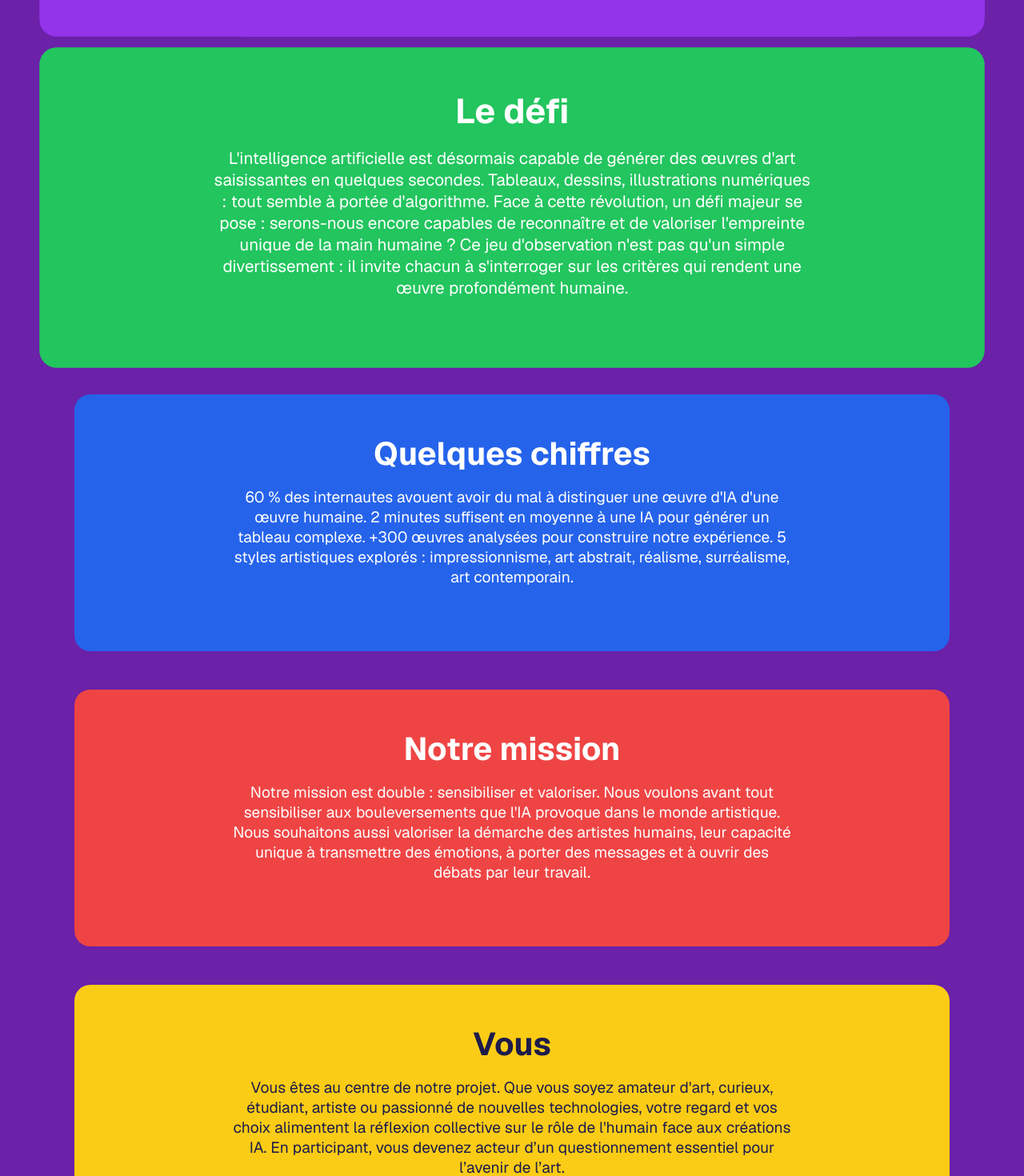
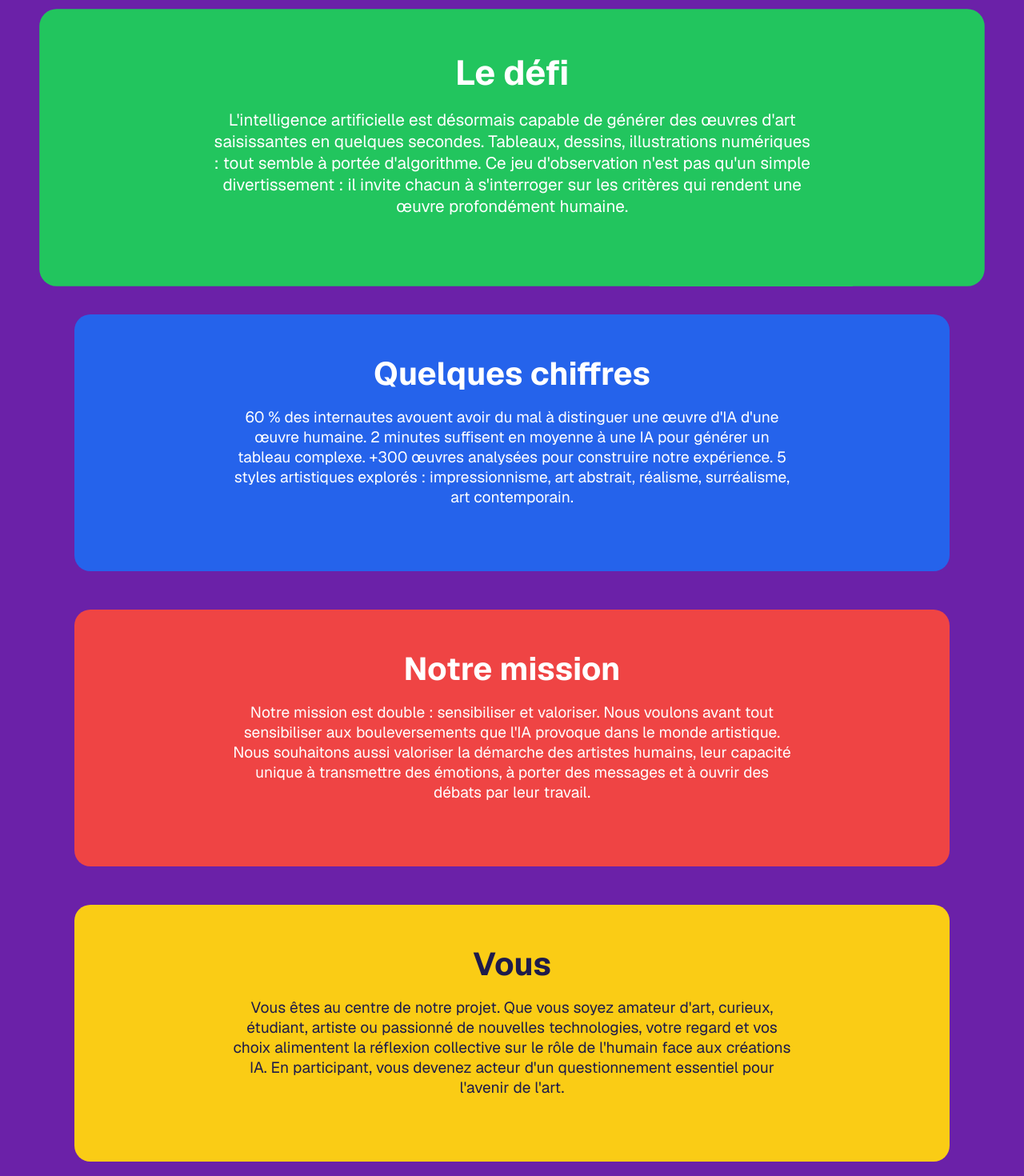
Before and after one commit to TeamLated/loeil-de-l-ia, a Next.js app: page / in a window 1280 px wide. Shown: the part 1460-2930 px from the top of the page at 80% size. Built offline with nearby package versions, Linux system fonts and the light colour scheme.

Commit message:
Correction des apostrophes et guillemets

```diff
--- a/app/layout.tsx
+++ b/app/layout.tsx
@@ -15,11 +15,10 @@ const geistMono = Geist_Mono({
   variable: "--font-geist-mono",
 });
 
-// Metadata
+// Métadonnées exportées proprement (utilisées automatiquement par Next.js)
 export const metadata: Metadata = {
   title: "L'Œil de l'IA",
-  description:
-    "Testez votre capacité à reconnaître une œuvre humaine face à une création par intelligence artificielle.",
+  description: "Testez votre capacité à reconnaître une œuvre humaine face à une création par intelligence artificielle.",
 };
 
 // Layout principal
@@ -30,12 +29,6 @@ export default function RootLayout({
 }) {
   return (
     <html lang="fr">
-      <head>
-        <meta charSet="utf-8" />
-        <meta name="viewport" content="width=device-width, initial-scale=1" />
-        <meta name="description" content={metadata.description || ""} />
-        <title>{metadata.title}</title>
-      </head>
       <body className={`${geistSans.variable} ${geistMono.variable} antialiased`}>
         {children}
       </body>
--- a/app/page.tsx
+++ b/app/page.tsx
@@ -14,7 +14,6 @@ export default function Home() {
         const rect = card.getBoundingClientRect();
         const windowHeight = window.innerHeight;
         const cardCenter = rect.top + rect.height / 2;
-
         if (cardCenter > windowHeight / 3 && cardCenter < (2 * windowHeight) / 3) {
           card.style.transform = "scale(1.08)";
         } else {
@@ -58,7 +57,7 @@ export default function Home() {
         </div>
       </header>
 
-      {/* SECTION 1 */}
+      {/* SECTION HERO */}
       <section className="hero">
         <img src="/images/logo.png" alt="Logo Team Lated" className="logo" />
         <h1>L'Œil de l'IA</h1>
@@ -69,10 +68,11 @@ export default function Home() {
         <div className="scrollDown">⬇️</div>
       </section>
 
-      {/* SECTION 2 */}
+      {/* SECTION EXPLICATION */}
       <section id="explanationSection" className="explanation">
         <h2 className="bigTitle">Pourquoi ce projet ?</h2>
         <div className="cards">
+          {/* Card 1 */}
           <div ref={(el) => el && (cardsRef.current[0] = el)} className="card purple">
             <h3>Notre équipe</h3>
             <p>
@@ -80,24 +80,24 @@ export default function Home() {
               Si nos parcours personnels sont différents, nous partageons tous une même sensibilité pour l'expression artistique
               et un intérêt profond pour l'impact de l'intelligence artificielle sur notre société.
               Face aux innovations impressionnantes permises par les outils génératifs, nous avons ressenti le besoin de questionner
-              la place de l'humain dans la création artistique. Nous croyons fermement que l'art ne saurait être réduit à une simple
-              imitation esthétique : il est le reflet d'émotions, de vécus, de réflexions critiques que seule l'expérience humaine peut insuffler.
-              Ensemble, nous avons construit ce projet pour sensibiliser le public à la richesse unique de la création humaine, et pour inviter
-              chacun à s'interroger sur ce qui différencie une œuvre née d'une main humaine de celle produite par un algorithme.
+              la place de l'humain dans la création artistique. Ensemble, nous avons construit ce projet pour sensibiliser le public
+              à la richesse unique de la création humaine, et pour inviter chacun à s'interroger sur ce qui différencie une œuvre née
+              d'une main humaine de celle produite par un algorithme.
             </p>
           </div>
 
+          {/* Card 2 */}
           <div ref={(el) => el && (cardsRef.current[1] = el)} className="card green">
             <h3>Le défi</h3>
             <p>
               L'intelligence artificielle est désormais capable de générer des œuvres d'art saisissantes en quelques secondes.
               Tableaux, dessins, illustrations numériques : tout semble à portée d'algorithme.
-              Face à cette révolution, un défi majeur se pose : serons-nous encore capables de reconnaître et de valoriser
-              l'empreinte unique de la main humaine ? Ce jeu d'observation n'est pas qu'un simple divertissement :
-              il invite chacun à s'interroger sur les critères qui rendent une œuvre profondément humaine.
+              Ce jeu d'observation n'est pas qu'un simple divertissement : il invite chacun à s'interroger sur les critères
+              qui rendent une œuvre profondément humaine.
             </p>
           </div>
 
+          {/* Card 3 */}
           <div ref={(el) => el && (cardsRef.current[2] = el)} className="card blue">
             <h3>Quelques chiffres</h3>
             <p>
@@ -108,6 +108,7 @@ export default function Home() {
             </p>
           </div>
 
+          {/* Card 4 */}
           <div ref={(el) => el && (cardsRef.current[3] = el)} className="card red">
             <h3>Notre mission</h3>
             <p>
@@ -118,18 +119,19 @@ export default function Home() {
             </p>
           </div>
 
+          {/* Card 5 */}
           <div ref={(el) => el && (cardsRef.current[4] = el)} className="card yellow">
             <h3>Vous</h3>
             <p>
               Vous êtes au centre de notre projet. Que vous soyez amateur d'art, curieux, étudiant, artiste ou passionné
               de nouvelles technologies, votre regard et vos choix alimentent la réflexion collective sur le rôle de l'humain
-              face aux créations IA. En participant, vous devenez acteur d’un questionnement essentiel pour l’avenir de l’art.
+              face aux créations IA. En participant, vous devenez acteur d'un questionnement essentiel pour l'avenir de l'art.
             </p>
           </div>
         </div>
       </section>
 
-      {/* STYLE */}
+      {/* CSS STYLE */}
       <style jsx>{`
         html, body {
           margin: 0;
@@ -139,27 +141,23 @@ export default function Home() {
           font-family: Arial, sans-serif;
           scroll-behavior: smooth;
         }
-
         .header {
           position: fixed;
           top: 1rem;
           left: 1rem;
           z-index: 1000;
         }
-
         .menuButton {
           background: none;
           border: none;
           cursor: pointer;
         }
-
         .bar {
           width: 30px;
           height: 4px;
           background: white;
           margin: 5px 0;
         }
-
         .menuOverlay {
           background: linear-gradient(135deg, #9333ea, #22c55e, #2563eb, #ef4444, #facc15);
           padding: 1rem;
@@ -170,20 +168,17 @@ export default function Home() {
           width: 220px;
           text-align: center;
         }
-
         .menuOverlay ul {
           list-style: none;
           margin: 0;
           padding: 0;
         }
-
         .menuOverlay li {
           margin: 1rem 0;
           font-size: 1.5rem;
           font-weight: bold;
           color: white;
         }
-
         .hero {
           min-height: 100vh;
           display: flex;
@@ -193,23 +188,19 @@ export default function Home() {
           text-align: center;
           padding-top: 5rem;
         }
-
         .logo {
           width: 150px;
           margin-bottom: 1rem;
         }
-
         h1 {
           font-size: 3rem;
           margin-bottom: 1rem;
         }
-
         p {
           font-size: 1.2rem;
           max-width: 700px;
           margin: 0 auto 2rem;
         }
-
         .startButton {
           background: #facc15;
           color: #1e1b4b;
@@ -220,37 +211,31 @@ export default function Home() {
           border: none;
           cursor: pointer;
         }
-
         .scrollDown {
           margin-top: 3rem;
           font-size: 2rem;
           animation: bounce 2s infinite;
         }
-
         @keyframes bounce {
           0%, 100% { transform: translateY(0); }
           50% { transform: translateY(10px); }
         }
-
         .explanation {
           padding: 5rem 2rem;
           text-align: center;
         }
-
         .bigTitle {
           font-size: 3rem;
           color: #facc15;
           margin-bottom: 3rem;
           text-transform: uppercase;
         }
-
         .cards {
           display: flex;
           flex-direction: column;
           gap: 3rem;
           align-items: center;
         }
-
         .card {
           width: 90%;
           padding: 3rem;
@@ -260,12 +245,10 @@ export default function Home() {
           text-align: center;
           font-size: 1.2rem;
         }
-
         .card h3 {
           font-size: 2.5rem;
           margin-bottom: 1rem;
         }
-
         .purple { background-color: #9333ea; }
         .green { background-color: #22c55e; }
         .blue { background-color: #2563eb; }
@@ -278,16 +261,13 @@ export default function Home() {
             padding: 2rem;
             font-size: 1rem;
           }
-
           h1 {
             font-size: 2.2rem;
           }
-
           .startButton {
             padding: 0.8rem 1.6rem;
             font-size: 1rem;
           }
-
           .bigTitle {
             font-size: 2.2rem;
           }
```
